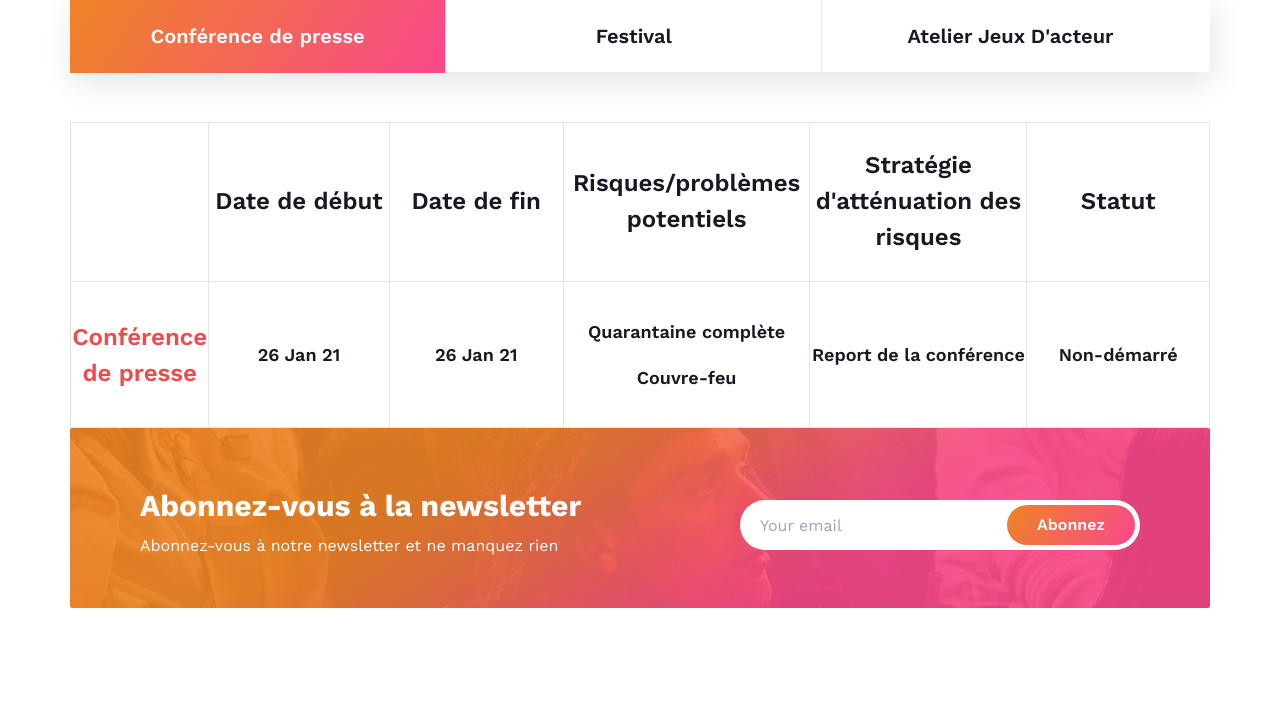
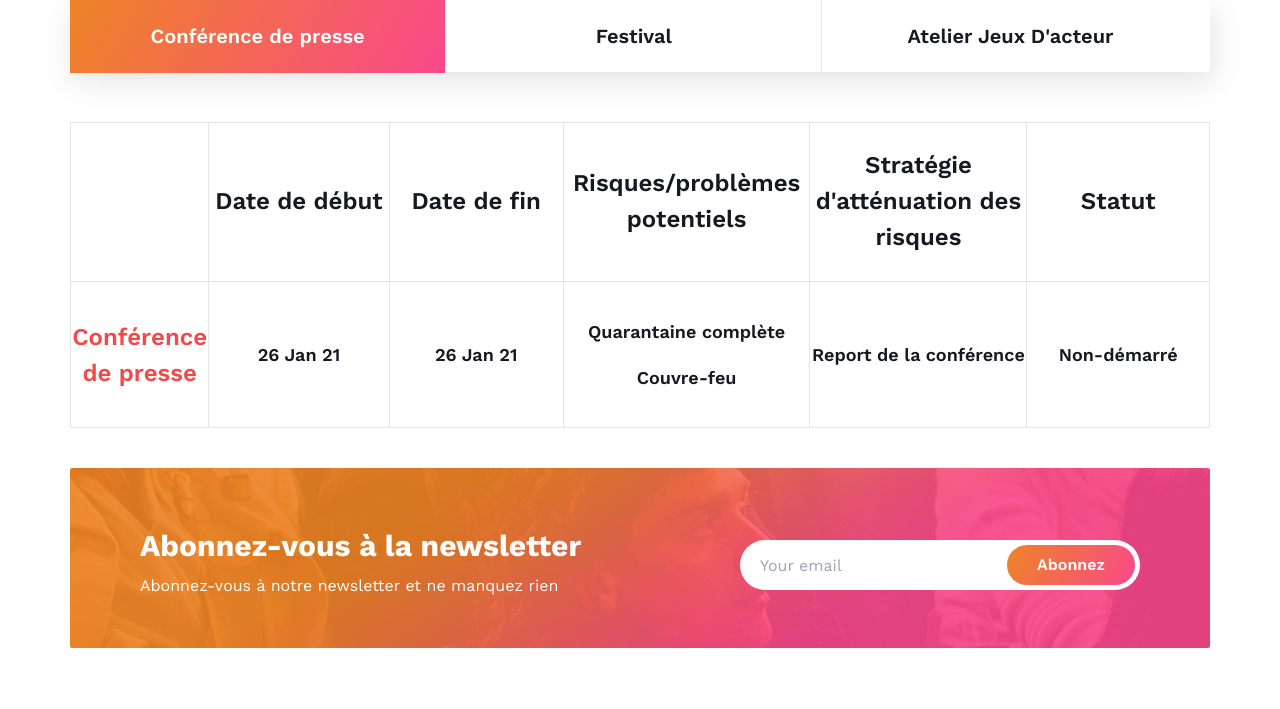
Before and after one commit to kr3atorz/fits, a PHP site: page /schedule.html in a window 1280 px wide. Shown: the part 348-1057 px from the top of the page. Run offline with PHP 8.4, Linux system fonts and the light colour scheme; some libraries are stand-ins or nearby versions.

Commit message:
minor changes

```diff
--- a/css/style.css
+++ b/css/style.css
@@ -1522,6 +1522,7 @@ ol {
 
 .schedule-table-section {
 	padding-top: 0;
+	margin-bottom: 40px;
 }
 
 .schedule-table-tab .nav-tabs {
```
